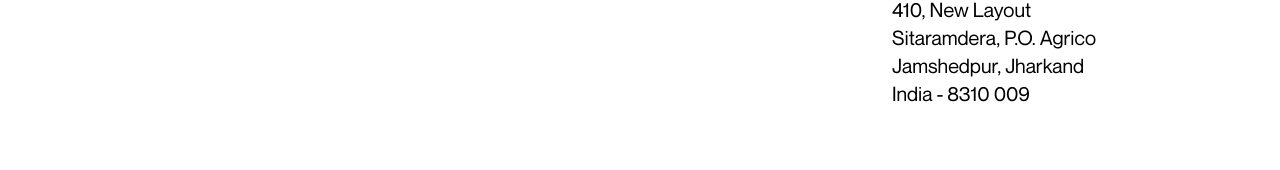
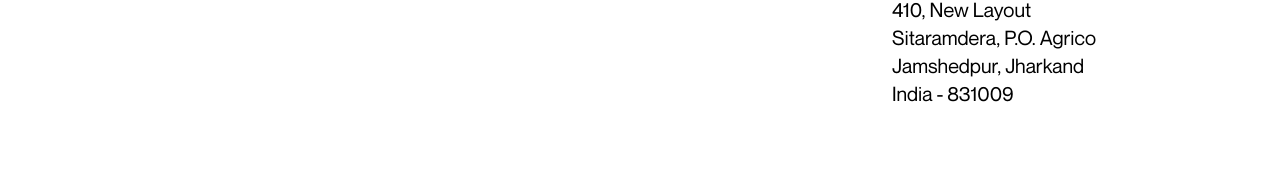
Before and after one commit to love-to-code108/LaseTek, a React (Vite) app: page / in a window 1280 px wide. Shown: the part 3961-4131 px from the top of the page. Built offline with nearby package versions, Linux system fonts and the light colour scheme.

Commit message:
minor bug fixing

```diff
--- a/src/App.jsx
+++ b/src/App.jsx
@@ -439,7 +439,7 @@ Ensuring complete coverage of all critical areas for enhanced security.
               <p>410, New Layout</p>
               <p>Sitaramdera, P.O. Agrico</p>
               <p>Jamshedpur, Jharkand</p>
-              <p>India - 8310 009</p>
+              <p>India - 831009</p>
           </div>
 
         </div>
```
